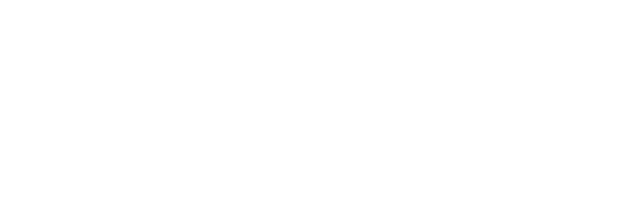
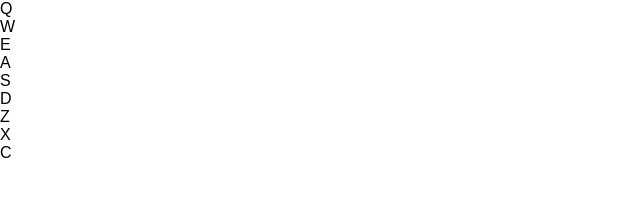
Before and after one commit to AryanJ-NYC/fcc-drum-machine, a React (Create React App) app: page / in a window 1280 px wide. Shown: the top 212 px of the page, without its empty margins (0-640 px from the left). Built offline with nearby package versions, Linux system fonts and the light colour scheme.

Commit message:
Render Drum IDs

```diff
--- a/src/App.css
+++ b/src/App.css
@@ -1,28 +1,4 @@
-.App {
-  text-align: center;
+#display {
+  height: 100%;
+
 }
-
-.App-logo {
-  animation: App-logo-spin infinite 20s linear;
-  height: 80px;
-}
-
-.App-header {
-  background-color: #222;
-  height: 150px;
-  padding: 20px;
-  color: white;
-}
-
-.App-title {
-  font-size: 1.5em;
-}
-
-.App-intro {
-  font-size: large;
-}
-
-@keyframes App-logo-spin {
-  from { transform: rotate(0deg); }
-  to { transform: rotate(360deg); }
-}
--- a/src/App.js
+++ b/src/App.js
@@ -1,14 +1,13 @@
 import React, { Component } from 'react';
+import DrumKit from './containers/DrumKit';
 import './App.css';
 
-class App extends Component {
+export default class App extends Component {
   render() {
     return (
-      <div className="App" id="display">
-
+      <div id="display">
+        <DrumKit></DrumKit>
       </div>
     );
   }
 }
-
-export default App;
--- /dev/null
+++ b/src/components/DrumPad/DrumPad.js
@@ -0,0 +1,12 @@
+import React, { Component } from 'react';
+import './DrumPad.css';
+
+export default class DrumPad extends Component {
+  render() {
+    return (
+      <div className="drum-pad">
+        { this.props.id }
+      </div>
+    )
+  }
+}
--- /dev/null
+++ b/src/components/DrumPad/index.js
@@ -0,0 +1,2 @@
+import DrumPad from './DrumPad';
+export default DrumPad;
--- /dev/null
+++ b/src/containers/DrumKit.js
@@ -0,0 +1,17 @@
+import React, { Component } from 'react';
+import DrumPad from '../components/DrumPad';
+import drumData from '../data/drums.json';
+
+export default class DrumKit extends Component {
+  renderDrumPads() {
+    return drumData.map(drum => <DrumPad id={drum.id} key={drum.id}></DrumPad>);
+  }
+
+  render() {
+    return (
+      <div>
+        {this.renderDrumPads()}
+      </div>
+    );
+  }
+}
--- /dev/null
+++ b/src/data/drums.json
@@ -0,0 +1,11 @@
+[
+  { "id": "Q", "audioSrc": "https://s3.amazonaws.com/freecodecamp/drums/Heater-1.mp3" },
+  { "id": "W", "audioSrc": "https://s3.amazonaws.com/freecodecamp/drums/Heater-2.mp3" },
+  { "id": "E", "audioSrc": "https://s3.amazonaws.com/freecodecamp/drums/Heater-3.mp3" },
+  { "id": "A", "audioSrc": "https://s3.amazonaws.com/freecodecamp/drums/Heater-4_1.mp3" },
+  { "id": "S", "audioSrc": "https://s3.amazonaws.com/freecodecamp/drums/Heater-6.mp3" },
+  { "id": "D", "audioSrc": "https://s3.amazonaws.com/freecodecamp/drums/Dsc_Oh.mp3" },
+  { "id": "Z", "audioSrc": "https://s3.amazonaws.com/freecodecamp/drums/Kick_n_Hat.mp3.mp3" },
+  { "id": "X", "audioSrc": "https://s3.amazonaws.com/freecodecamp/drums/RP4_KICK_1.mp3.mp3" },
+  { "id": "C", "audioSrc": "https://s3.amazonaws.com/freecodecamp/drums/Cev_H2.mp3" }
+]
```
Also changed, not shown: src/components/DrumPad/DrumPad.css (added).
